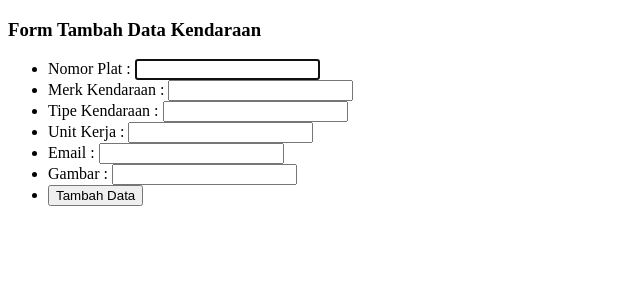
After one commit to sofyanekosanjoyo/pw2022_199109192022031009, a PHP site: page /tambah.php in a window 1280 px wide. The commit adds this page. Shown: the top 300 px of the page, without its empty margins (0-640 px from the left). Run offline with PHP 8.4, Linux system fonts and the light colour scheme.

Commit message:
Menambahkan fitur insert data

```diff
--- a/kuliah/pertemuan10/fungsi.php
+++ b/kuliah/pertemuan10/fungsi.php
@@ -27,3 +27,26 @@ function query($query)
 
   return $dataKendaraan;
 }
+
+function tambah_data($data)
+{
+  $koneksidb = koneksi();
+
+  $merk_kendaraan = htmlspecialchars($data['merk_kendaraan']);
+  $tipe_kendaraan = htmlspecialchars($data['tipe_kendaraan']);
+  $nomor_plat = htmlspecialchars($data['nomor_plat']);
+  $unit_kerja = htmlspecialchars($data['unit_kerja']);
+  $gambar = htmlspecialchars($data['gambar']);
+  $email = htmlspecialchars($data['email']);
+
+  $query = "INSERT INTO
+            kendaraan
+            VALUES
+            (null, '$merk_kendaraan', '$tipe_kendaraan', '$nomor_plat', '$unit_kerja', '$gambar', '$email');
+            ";
+
+  mysqli_query($koneksidb, $query);
+  echo mysqli_error($koneksidb);
+
+  return mysqli_affected_rows($koneksidb);
+}
--- a/kuliah/pertemuan10/latihan3.php
+++ b/kuliah/pertemuan10/latihan3.php
@@ -18,6 +18,9 @@ $kendaraan = query("SELECT * FROM kendaraan");
 
 <body>
   <h3>Daftar Kendaraan</h3>
+
+  <a href="tambah.php">Tambah Data Kendaraan</a>
+  <br><br>
 
   <table border="1" cellpadding="10" cellspacing="0">
     <tr>
--- /dev/null
+++ b/kuliah/pertemuan10/tambah.php
@@ -0,0 +1,67 @@
+<?php
+
+require 'fungsi.php';
+
+// Apakah tombol tambah sudah diklik
+if (isset($_POST['tombol-tambah'])) {
+  if (tambah_data($_POST) > 0) {
+    echo "<script>
+          alert('Data berhasil ditambahkan !!!')
+          document.location.href = 'latihan3.php'
+          </script>";
+  } else {
+    echo "<script>
+          alert('Data gagal ditambahkan !!!')
+          </script>";
+  }
+}
+
+?>
+
+<!DOCTYPE html>
+<html lang="en">
+
+<head>
+  <meta charset="UTF-8">
+  <meta http-equiv="X-UA-Compatible" content="IE=edge">
+  <meta name="viewport" content="width=device-width, initial-scale=1.0">
+  <title>Tambah Data Kendaraan</title>
+</head>
+
+<body>
+  <h3>Form Tambah Data Kendaraan</h3>
+
+  <form method="post" action="">
+    <ul>
+      <li>
+        <label for="nomor_plat">Nomor Plat :</label>
+        <input type="text" name="nomor_plat" id="nomor_plat" autofocus>
+      </li>
+      <li>
+        <label for="merk_kendaraan">Merk Kendaraan :</label>
+        <input type="text" name="merk_kendaraan" id="merk_kendaraan" autofocus>
+      </li>
+      <li>
+        <label for="tipe_kendaraan">Tipe Kendaraan :</label>
+        <input type="text" name="tipe_kendaraan" id="tipe_kendaraan" autofocus>
+      </li>
+      <li>
+        <label for="unit_kerja">Unit Kerja :</label>
+        <input type="text" name="unit_kerja" id="unit_kerja" autofocus>
+      </li>
+      <li>
+        <label for="email">Email :</label>
+        <input type="text" name="email" id="email" autofocus>
+      </li>
+      <li>
+        <label for="gambar">Gambar :</label>
+        <input type="text" name="gambar" id="gambar">
+      </li>
+      <li>
+        <button type="submit" name="tombol-tambah">Tambah Data</button>
+      </li>
+    </ul>
+  </form>
+</body>
+
+</html>
```
